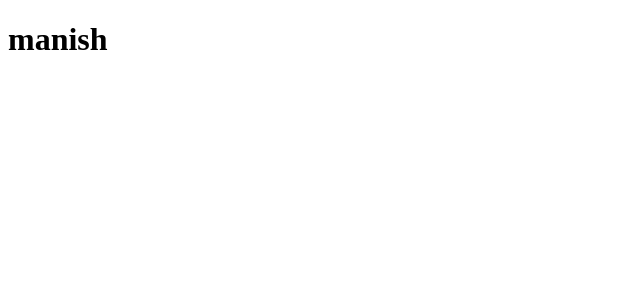
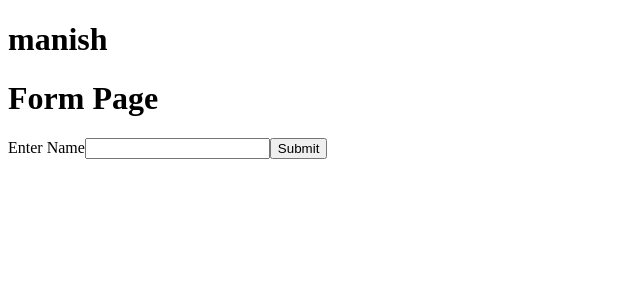
Before and after one commit to manish221298/dct_task, a React (Create React App) app: page / in a window 1280 px wide. Shown: the top 300 px of the page, without its empty margins (0-640 px from the left). Built offline with nearby package versions, Linux system fonts and the light colour scheme.

Commit message:
dct_task

```diff
--- a/package.json
+++ b/package.json
@@ -8,8 +8,11 @@
     "@testing-library/user-event": "^7.2.1",
     "react": "^16.13.0",
     "react-dom": "^16.13.0",
+    "react-redux": "^7.2.2",
     "react-router-dom": "^5.1.2",
-    "react-scripts": "3.4.0"
+    "react-scripts": "3.4.0",
+    "redux": "^4.0.5",
+    "redux-thunk": "^2.3.0"
   },
   "scripts": {
     "start": "react-scripts start",
--- a/src/App.js
+++ b/src/App.js
@@ -1,9 +1,11 @@
 import React from "react";
+import Form from "./Form";
 
 function App(props) {
   return (
     <div>
       <h1>manish</h1>
+      <Form />
     </div>
   );
 }
--- /dev/null
+++ b/src/Form.js
@@ -0,0 +1,43 @@
+import React from "react";
+
+class Form extends React.Component {
+  constructor() {
+    super();
+    this.state = {
+      name: "",
+    };
+  }
+
+  handleChange = (e) => {
+    this.setState({ [e.target.name]: e.target.value });
+  };
+
+  handleSubmit = (e) => {
+    e.preventDefault();
+    const formData = {
+      name: this.state.name,
+    };
+
+    console.log(formData);
+  };
+
+  render() {
+    return (
+      <div>
+        <h1>Form Page</h1>
+        <form onSubmit={this.handleSubmit}>
+          <label htmlFor="mame">Enter Name</label>
+          <input
+            type="text"
+            name="name"
+            value={this.state.name}
+            onChange={this.handleChange}
+          />
+          <input type="submit" />
+        </form>
+      </div>
+    );
+  }
+}
+
+export default Form;
--- /dev/null
+++ b/src/actions/postAction.js
@@ -0,0 +1,3 @@
+export const addName = (name) => {
+  return { type: "ADD_NAME", payload: name };
+};
--- /dev/null
+++ b/src/store/store.js
@@ -0,0 +1 @@
+import { createStaore, combineReducers, applyMiddleware } from "redux";
```
Also changed, not shown: src/reducer/postReducer.js (added, +13 -0 lines), 1 other file (tests, documents, lock files or other folders).
